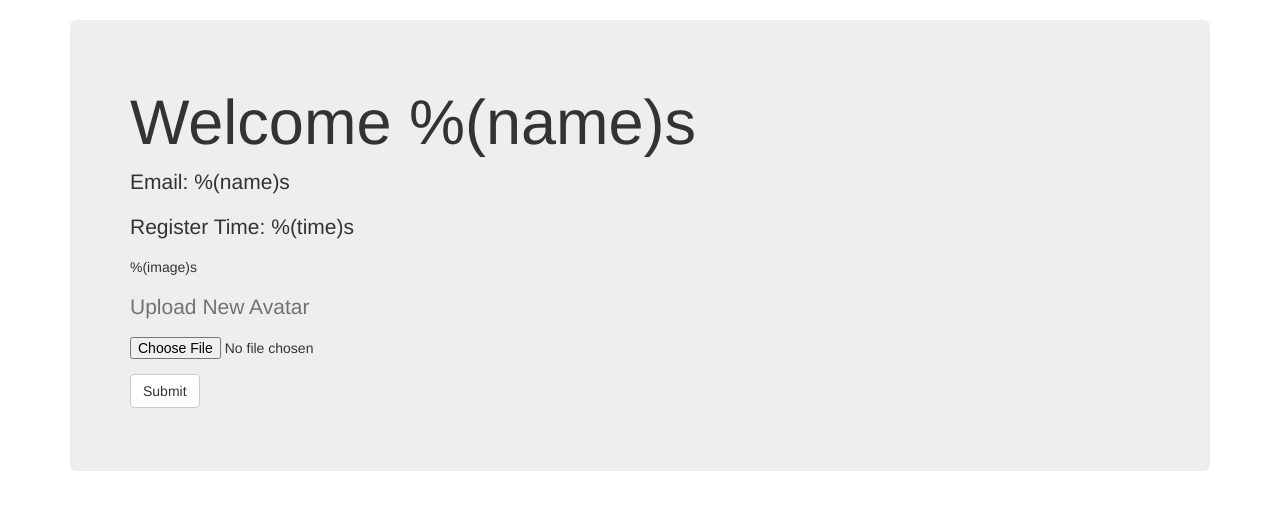
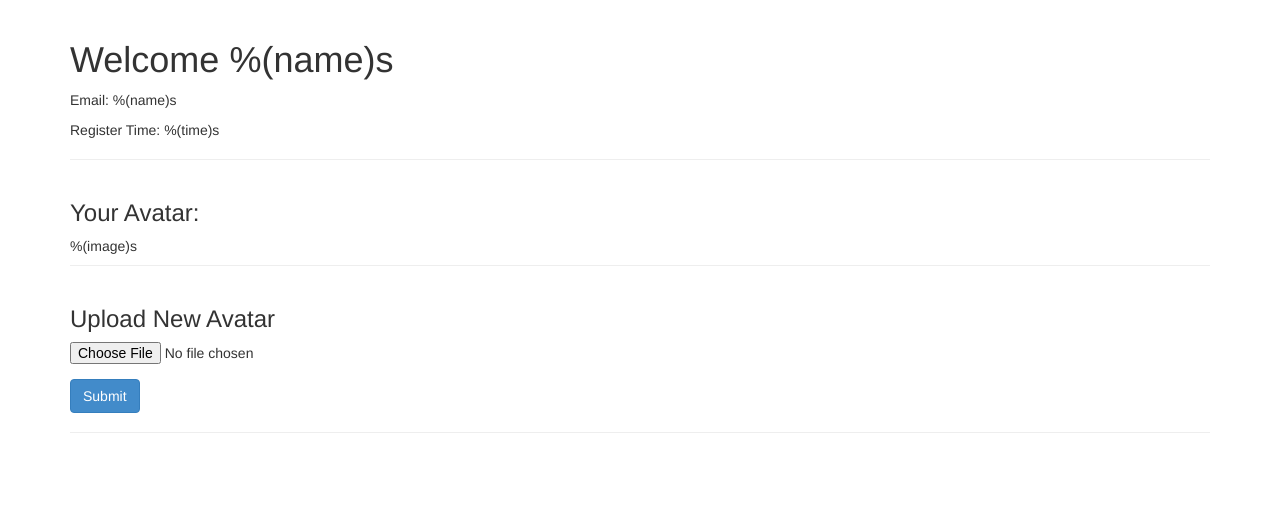
Before and after one commit to vincentpc/yagra, a Python web app: template templates/user.html in a window 1280 px wide. Shown: the part 72-582 px from the top of the page. Run offline with Jinja, Linux system fonts and the light colour scheme; the template is opened without the code that fills it, so the values that code supplies are empty.

Commit message:
update user and index page

```diff
--- a/main.py
+++ b/main.py
@@ -121,7 +121,7 @@
         if os.path.isfile(fn):
             imagetag =  """<img src="%s" height="400"  class="rounded" alt="Upload Image Below">""" % fn
         else:
-            imagetag = """<p>Avatar Not Available. Upload One!</p>""" + \
+            imagetag = """<p class="text-warning">Avatar Not Available. Upload One!</p>""" + \
                 """<img src="static/default.jpg" height="400"  class="rounded" alt="Upload Image Below">"""
         params = {'name': self.email, 'time': self.time, 'image': imagetag}
         body = self.wrap_html('templates/user.html', params)
--- a/templates/user.html
+++ b/templates/user.html
@@ -46,19 +46,24 @@
       </div>
 
       <!-- Main component for a primary marketing message or call to action -->
-      <div class="jumbotron">
+      <div class="page-header">
           <h1>Welcome %(name)s</h1>
 
         <p>Email: %(name)s</p>
         <p>Register Time: %(time)s</p>
-        %(image)s
-        <p>
+     </div>
+     <div class ="page-header">
+         <h3> Your Avatar: </h3>
+          %(image)s
+      </div>
+      <div class="page-header">
+          <h3>Upload New Avatar</h3>
+          <p>
         <form role="form" enctype="multipart/form-data" action="/upload" method="POST">
             <div class="form-group">
-                <p class="help-block">Upload New Avatar</p>
             <input type="file" name="filename">
           </div>
-          <button type="submit" class="btn btn-default">Submit</button>
+          <button type="submit" class="btn btn-primary">Submit</button>
       </form>
       </p>
       </div>
```
Also changed, not shown: templates/index.html (+4 -5 lines).
